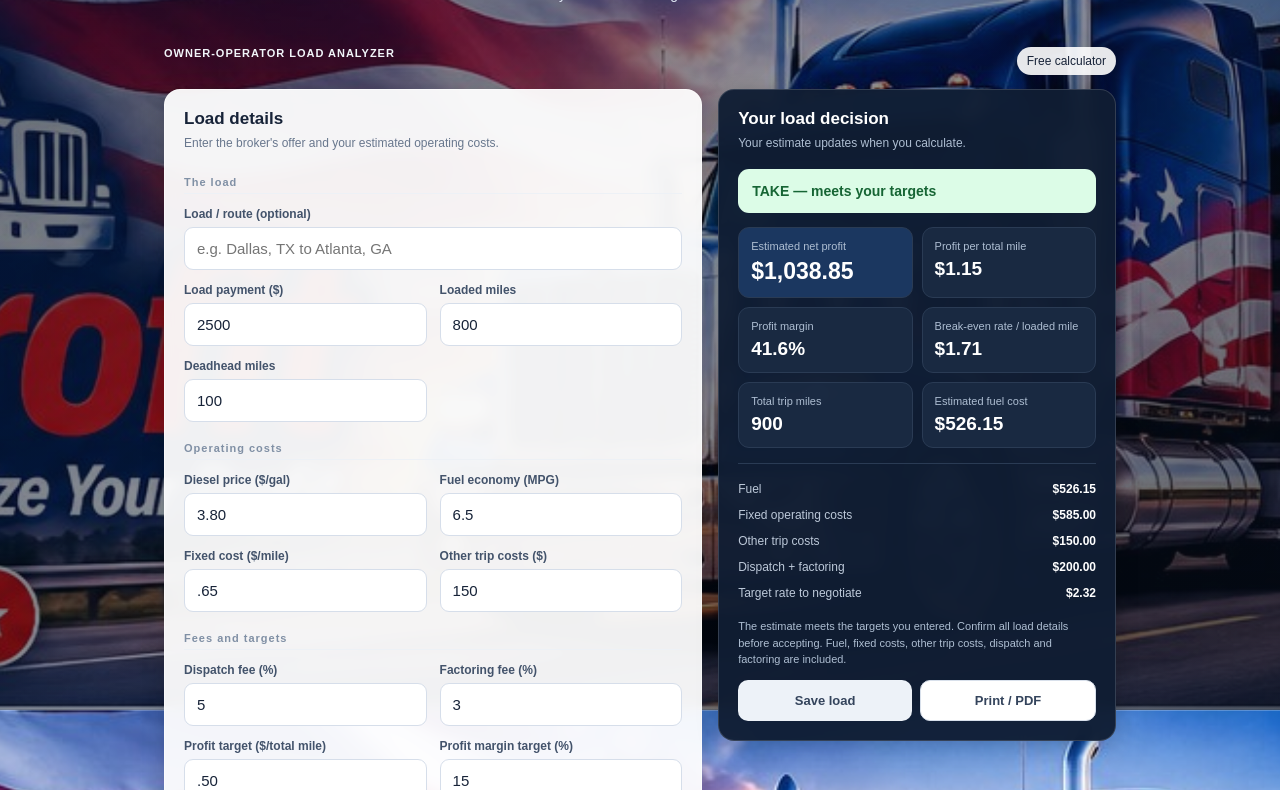
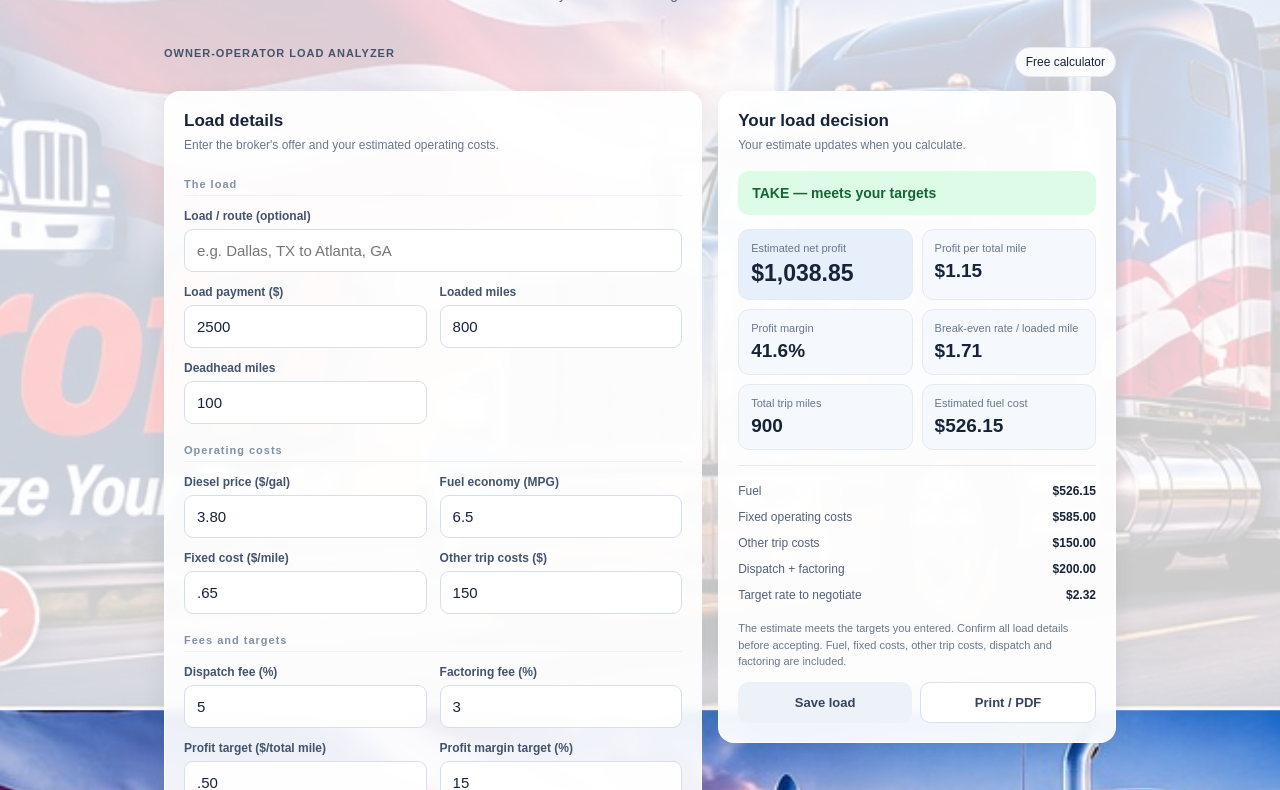
Before and after one commit to Mfouadi-ctrl/truckprofit-calculator, a plain HTML site: page index.html in a window 1280 px wide. Shown: the part 90-880 px from the top of the page. Drawn offline with Linux system fonts and the light colour scheme.

Commit message:
Update index.html

```diff
--- a/index.html
+++ b/index.html
@@ -4,194 +4,106 @@
 <head>
 <meta charset="UTF-8">
 <meta name="viewport" content="width=device-width, initial-scale=1">
-<meta name="theme-color" content="#0b1424">
-<title>TruckProfit 3.4</title>
+<meta name="theme-color" content="#ffffff">
+<title>TruckProfit 3.5</title>
 <style>
 *{box-sizing:border-box}
-
-html{min-height:100%;background:#0b1424}
-
+html{min-height:100%;background:#fff}
 body{
 margin:0;
 min-height:100vh;
-background:#0b1424 url('truckprofit-american-header.jpg') center center/cover fixed no-repeat;
+background:#fff url('truckprofit-american-header.jpg') center center/cover fixed no-repeat;
 color:#172338;
 font-family:Arial,sans-serif;
 position:relative;
 isolation:isolate;
 }
-
 body::before{
 content:"";
 position:fixed;
 inset:0;
 z-index:-1;
-background:linear-gradient(
-135deg,
-rgba(5,13,27,.62),
-rgba(5,15,31,.42),
-rgba(5,13,27,.68)
-);
+background:rgba(255,255,255,.80);
 pointer-events:none;
 }
-
 header{
 background:transparent;
-color:white;
+color:#172338;
 padding:30px 18px 24px;
 min-height:125px;
 display:flex;
 align-items:center;
 }
-
 .inner,main{max-width:980px;margin:auto}
-
 .brand{display:flex;align-items:center;gap:12px}
-.mark{background:#2563eb;padding:12px;border-radius:12px;font-weight:bold}
+.mark{background:#2563eb;padding:12px;border-radius:12px;font-weight:bold;color:white}
 h1{font-size:24px;margin:0}
-header p{color:#e1e9f5;font-size:14px;margin:8px 0 0}
-
+header p{color:#526176;font-size:14px;margin:8px 0 0}
 main{padding:12px 14px 30px}
-
-.topline{
-display:flex;
-justify-content:space-between;
-margin-bottom:14px;
-gap:10px;
-color:white;
-}
-
-.eyebrow{font-size:11px;font-weight:bold;letter-spacing:1px;color:#f1f5f9}
-.status{font-size:12px;background:rgba(255,255,255,.90);padding:7px 10px;border-radius:20px;color:#172338}
-
-.layout{
-display:grid;
-grid-template-columns:1.15fr .85fr;
-gap:16px;
-align-items:start;
-}
-
+.topline{display:flex;justify-content:space-between;margin-bottom:14px;gap:10px;color:#172338}
+.eyebrow{font-size:11px;font-weight:bold;letter-spacing:1px;color:#43536b}
+.status{font-size:12px;background:rgba(255,255,255,.9);padding:7px 10px;border-radius:20px;color:#172338;border:1px solid #e5eaf0}
+.layout{display:grid;grid-template-columns:1.15fr .85fr;gap:16px;align-items:start}
 .card{
-background:rgba(255,255,255,.94);
-backdrop-filter:blur(7px);
--webkit-backdrop-filter:blur(7px);
-border:1px solid rgba(255,255,255,.55);
+background:rgba(255,255,255,.91);
+backdrop-filter:blur(5px);
+-webkit-backdrop-filter:blur(5px);
+border:1px solid rgba(255,255,255,.9);
 border-radius:16px;
 padding:19px;
 margin-bottom:16px;
-box-shadow:0 5px 22px rgba(0,0,0,.18);
+box-shadow:0 5px 22px rgba(30,45,65,.08);
 }
-
 .card h2{font-size:17px;margin:0 0 5px}
 .hint{font-size:12px;color:#68778d;line-height:1.5;margin:0 0 17px}
-
 .grid{display:grid;grid-template-columns:repeat(2,minmax(0,1fr));gap:13px}
-
-.field label{
-display:block;
-font-size:12px;
-font-weight:bold;
-color:#43536b;
-margin-bottom:6px;
-}
-
-.field input{
-width:100%;
-border:1px solid #d6deea;
-border-radius:9px;
-padding:12px;
-font-size:15px;
-background:white;
-color:#172338;
-}
-
+.field label{display:block;font-size:12px;font-weight:bold;color:#43536b;margin-bottom:6px}
+.field input{width:100%;border:1px solid #d6deea;border-radius:9px;padding:12px;font-size:15px;background:rgba(255,255,255,.96);color:#172338}
 .field input:focus{outline:3px solid #dbeafe;border-color:#4b83ed}
-
 .full,.section-label{grid-column:1/-1}
-.section-label{
-font-size:11px;
-font-weight:bold;
-letter-spacing:1px;
-color:#8090a5;
-border-bottom:1px solid #edf1f6;
-padding:7px 0 5px;
-}
-
-.btn{
-border:0;
-border-radius:10px;
-padding:12px 15px;
-font-size:13px;
-font-weight:bold;
-cursor:pointer;
-}
-
+.section-label{font-size:11px;font-weight:bold;letter-spacing:1px;color:#8090a5;border-bottom:1px solid #edf1f6;padding:7px 0 5px}
+.btn{border:0;border-radius:10px;padding:12px 15px;font-size:13px;font-weight:bold;cursor:pointer}
 .primary{background:#2563eb;color:white;width:100%;margin-top:17px}
 .soft{background:#edf2f8;color:#34445c}
 .outline{background:white;border:1px solid #d8e0eb;color:#34445c}
 .danger{background:#fff0ef;color:#a52a22}
-
 .result-card{
-background:rgba(16,30,51,.96);
-color:white;
-border:1px solid rgba(255,255,255,.15);
+background:rgba(255,255,255,.93);
+color:#172338;
+border:1px solid rgba(255,255,255,.95);
 }
-
-.result-card h2{color:white}
-.result-card .hint{color:#aebed2}
-
+.result-card h2{color:#172338}
+.result-card .hint{color:#68778d}
 .decision{padding:14px;border-radius:11px;margin:14px 0;font-size:14px;font-weight:bold}
 .take{background:#dcfce7;color:#166534}
 .negotiate{background:#fef3c7;color:#854d0e}
 .reject{background:#fee2e2;color:#991b1b}
-
 .metrics{display:grid;grid-template-columns:repeat(2,minmax(0,1fr));gap:9px}
-
-.metric{
-background:rgba(26,43,67,.95);
-border:1px solid #2a3b54;
-border-radius:11px;
-padding:12px;
-}
-
-.metric span{display:block;color:#aebed2;font-size:11px;margin-bottom:6px}
-.metric strong{display:block;color:white;font-size:19px;overflow-wrap:anywhere}
-.featured{background:#1b3760}
+.metric{background:rgba(245,248,252,.96);border:1px solid #e5eaf0;border-radius:11px;padding:12px}
+.metric span{display:block;color:#68778d;font-size:11px;margin-bottom:6px}
+.metric strong{display:block;color:#172338;font-size:19px;overflow-wrap:anywhere}
+.featured{background:rgba(231,239,250,.97)}
 .featured strong{font-size:23px}
-
-.breakdown{margin-top:15px;border-top:1px solid #2a3b54;padding-top:12px}
-.break-row{display:flex;justify-content:space-between;padding:6px 0;color:#bdc9d9;font-size:12px}
-.break-row strong{color:white}
-.result-note{color:#aebed2;font-size:11px;line-height:1.5;margin-top:12px}
-
+.breakdown{margin-top:15px;border-top:1px solid #e5eaf0;padding-top:12px}
+.break-row{display:flex;justify-content:space-between;padding:6px 0;color:#536176;font-size:12px}
+.break-row strong{color:#172338}
+.result-note{color:#68778d;font-size:11px;line-height:1.5;margin-top:12px}
 .actions{display:flex;gap:8px;flex-wrap:wrap;margin-top:12px}
 .actions .btn{flex:1}
-
 table{border-collapse:collapse;width:100%;font-size:12px;min-width:540px}
 th,td{text-align:left;padding:11px 8px;border-bottom:1px solid #edf1f6;white-space:nowrap}
 th{color:#64748b;font-size:11px}
 .tablewrap{overflow-x:auto}
 .empty{font-size:13px;color:#68778d;padding:12px 0}
-
 .error{display:none;color:#b42318;background:#fff0ef;padding:10px;border-radius:9px;font-size:12px;margin-top:12px}
 .error.show{display:block}
-
-.footnote{text-align:center;color:white;font-size:11px;padding:10px 14px 25px;text-shadow:0 1px 4px #000}
-
-body>section.card{
-max-width:952px;
-margin:0 auto 16px;
-}
-
+.footnote{text-align:center;color:#526176;font-size:11px;padding:10px 14px 25px}
+body>section.card{max-width:952px;margin:0 auto 16px}
 @media(max-width:720px){
-body{
-background-attachment:scroll;
-background-position:center center;
-}
+body{background-attachment:scroll;background-position:center center}
 .layout{grid-template-columns:1fr}
 header{min-height:105px;padding:24px 15px 18px}
 }
-
 @media(max-width:440px){
 .card{padding:16px}
 .grid{gap:11px}
@@ -201,7 +113,6 @@ h1{font-size:22px}
 main{padding:10px 11px 25px}
 body>section.card{margin-left:11px;margin-right:11px}
 }
-
 @media print{
 body{background:white!important}
 body::before{display:none}
@@ -214,150 +125,63 @@ header,.footnote{color:black}
 .metric span,.break-row,.result-note{color:#444}
 }
 </style>
-
 <script data-goatcounter="https://truckprofit.goatcounter.com/count"
 async src="https://gc.zgo.at/count.js"></script>
 </head>
-
 <body>
-
 <header>
 <div class="inner">
 <div class="brand">
 <div class="mark">TP</div>
 <div>
-<h1>TruckProfit 3.4</h1>
+<h1>TruckProfit 3.5</h1>
 <p>Know your numbers. Negotiate with confidence.</p>
 </div>
 </div>
 </div>
 </header>
-
 <main>
 <div class="topline">
 <span class="eyebrow">OWNER-OPERATOR LOAD ANALYZER</span>
 <span class="status">Free calculator</span>
 </div>
-
 <div class="layout">
-
 <section class="card form-card">
 <h2>Load details</h2>
 <p class="hint">Enter the broker's offer and your estimated operating costs.</p>
-
 <div class="grid">
 <div class="section-label">The load</div>
-
-<div class="field full">
-<label for="name">Load / route (optional)</label>
-<input id="name" placeholder="e.g. Dallas, TX to Atlanta, GA">
+<div class="field full"><label for="name">Load / route (optional)</label><input id="name" placeholder="e.g. Dallas, TX to Atlanta, GA"></div>
+<div class="field"><label for="payment">Load payment ($)</label><input id="payment" type="number" min="0" step=".01" value="2500"></div>
+<div class="field"><label for="loaded">Loaded miles</label><input id="loaded" type="number" min="0" value="800"></div>
+<div class="field"><label for="deadhead">Deadhead miles</label><input id="deadhead" type="number" min="0" value="100"></div>
+<div class="section-label">Operating costs</div>
+<div class="field"><label for="fuel">Diesel price ($/gal)</label><input id="fuel" type="number" min="0" step=".01" value="3.80"></div>
+<div class="field"><label for="mpg">Fuel economy (MPG)</label><input id="mpg" type="number" min=".1" step=".1" value="6.5"></div>
+<div class="field"><label for="fixed">Fixed cost ($/mile)</label><input id="fixed" type="number" min="0" step=".01" value=".65"></div>
+<div class="field"><label for="other">Other trip costs ($)</label><input id="other" type="number" min="0" step=".01" value="150"></div>
+<div class="section-label">Fees and targets</div>
+<div class="field"><label for="dispatch">Dispatch fee (%)</label><input id="dispatch" type="number" min="0" max="100" step=".1" value="5"></div>
+<div class="field"><label for="factoring">Factoring fee (%)</label><input id="factoring" type="number" min="0" max="100" step=".1" value="3"></div>
+<div class="field"><label for="target">Profit target ($/total mile)</label><input id="target" type="number" min="0" step=".01" value=".50"></div>
+<div class="field"><label for="marginTarget">Profit margin target (%)</label><input id="marginTarget" type="number" min="0" max="100" value="15"></div>
 </div>
-
-<div class="field">
-<label for="payment">Load payment ($)</label>
-<input id="payment" type="number" min="0" step=".01" value="2500">
-</div>
-
-<div class="field">
-<label for="loaded">Loaded miles</label>
-<input id="loaded" type="number" min="0" value="800">
-</div>
-
-<div class="field">
-<label for="deadhead">Deadhead miles</label>
-<input id="deadhead" type="number" min="0" value="100">
-</div>
-
-<div class="section-label">Operating costs</div>
-
-<div class="field">
-<label for="fuel">Diesel price ($/gal)</label>
-<input id="fuel" type="number" min="0" step=".01" value="3.80">
-</div>
-
-<div class="field">
-<label for="mpg">Fuel economy (MPG)</label>
-<input id="mpg" type="number" min=".1" step=".1" value="6.5">
-</div>
-
-<div class="field">
-<label for="fixed">Fixed cost ($/mile)</label>
-<input id="fixed" type="number" min="0" step=".01" value=".65">
-</div>
-
-<div class="field">
-<label for="other">Other trip costs ($)</label>
-<input id="other" type="number" min="0" step=".01" value="150">
-</div>
-
-<div class="section-label">Fees and targets</div>
-
-<div class="field">
-<label for="dispatch">Dispatch fee (%)</label>
-<input id="dispatch" type="number" min="0" max="100" step=".1" value="5">
-</div>
-
-<div class="field">
-<label for="factoring">Factoring fee (%)</label>
-<input id="factoring" type="number" min="0" max="100" step=".1" value="3">
-</div>
-
-<div class="field">
-<label for="target">Profit target ($/total mile)</label>
-<input id="target" type="number" min="0" step=".01" value=".50">
-</div>
-
-<div class="field">
-<label for="marginTarget">Profit margin target (%)</label>
-<input id="marginTarget" type="number" min="0" max="100" value="15">
-</div>
-</div>
-
 <div id="error" class="error" role="alert"></div>
-
 <button class="btn primary" id="calculate">Calculate my load</button>
-
 <p class="hint" style="margin-top:12px">Fixed cost per mile can include truck payment, insurance and maintenance reserves. Do not count an expense twice.</p>
 </section>
-
 <section class="card result-card">
 <h2>Your load decision</h2>
 <p class="hint">Your estimate updates when you calculate.</p>
-
 <div id="decision" class="decision negotiate">Enter your load details and calculate.</div>
-
 <div class="metrics">
-<div class="metric featured">
-<span>Estimated net profit</span>
-<strong id="profit">$—</strong>
+<div class="metric featured"><span>Estimated net profit</span><strong id="profit">$—</strong></div>
+<div class="metric"><span>Profit per total mile</span><strong id="ppm">$—</strong></div>
+<div class="metric"><span>Profit margin</span><strong id="margin">—</strong></div>
+<div class="metric"><span>Break-even rate / loaded mile</span><strong id="breakEven">$—</strong></div>
+<div class="metric"><span>Total trip miles</span><strong id="totalMiles">—</strong></div>
+<div class="metric"><span>Estimated fuel cost</span><strong id="fuelCost">$—</strong></div>
 </div>
-
-<div class="metric">
-<span>Profit per total mile</span>
-<strong id="ppm">$—</strong>
-</div>
-
-<div class="metric">
-<span>Profit margin</span>
-<strong id="margin">—</strong>
-</div>
-
-<div class="metric">
-<span>Break-even rate / loaded mile</span>
-<strong id="breakEven">$—</strong>
-</div>
-
-<div class="metric">
-<span>Total trip miles</span>
-<strong id="totalMiles">—</strong>
-</div>
-
-<div class="metric">
-<span>Estimated fuel cost</span>
-<strong id="fuelCost">$—</strong>
-</div>
-</div>
-
 <div class="breakdown">
 <div class="break-row"><span>Fuel</span><strong id="bFuel">$—</strong></div>
 <div class="break-row"><span>Fixed operating costs</span><strong id="bFixed">$—</strong></div>
@@ -365,76 +189,50 @@ async src="https://gc.zgo.at/count.js"></script>
 <div class="break-row"><span>Dispatch + factoring</span><strong id="bFees">$—</strong></div>
 <div class="break-row"><span>Target rate to negotiate</span><strong id="targetRate">$—</strong></div>
 </div>
-
 <p class="result-note" id="explain">Estimates only. Verify the route, appointments, broker credit and accessorial charges before booking.</p>
-
 <div class="actions">
 <button class="btn soft" id="save">Save load</button>
 <button class="btn outline" id="print">Print / PDF</button>
 </div>
 </section>
 </div>
-
 <section class="card saved-card">
 <h2>Saved load comparison</h2>
 <p class="hint">Saved loads stay in this browser on this device.</p>
-
 <div class="actions" style="margin:0 0 12px">
 <button class="btn soft" id="csv">Export CSV</button>
 <button class="btn danger" id="clear">Clear saved loads</button>
 </div>
-
-<div class="tablewrap" id="savedWrap">
-<p class="empty">No saved loads yet.</p>
-</div>
+<div class="tablewrap" id="savedWrap"><p class="empty">No saved loads yet.</p></div>
 </section>
 </main>
-
 <section class="card">
 <h2>Help us improve TruckProfit</h2>
 <p class="hint">Tell us what works, what needs fixing, and what features you'd like to see.</p>
 <a href="https://docs.google.com/forms/d/e/1FAIpQLSd5TmroP35RTowLteBldEabIOSqc2kPcSZdboIeifgR-z_Fag/viewform" target="_blank" rel="noopener noreferrer" class="btn primary" style="display:block;text-align:center;text-decoration:none">Share your feedback</a>
 </section>
-
-<div class="footnote">TruckProfit 3.4 · Built for clearer load decisions · Estimates are not financial or tax advice.</div>
-
+<div class="footnote">TruckProfit 3.5 · Built for clearer load decisions · Estimates are not financial or tax advice.</div>
 <script>
 const $=id=>document.getElementById(id);
 let current=null;
-
 const val=id=>Number($(id).value);
 const money=n=>new Intl.NumberFormat('en-US',{style:'currency',currency:'USD'}).format(n);
 
 function calculate(){
 $('error').classList.remove('show');
 current=null;
-
-const payment=val('payment'),
-loaded=val('loaded'),
-deadhead=val('deadhead'),
-fuel=val('fuel'),
-mpg=val('mpg'),
-fixed=val('fixed'),
-other=val('other'),
-dispatch=val('dispatch')/100,
-factoring=val('factoring')/100,
-target=val('target'),
-marginTarget=val('marginTarget')/100;
-
+const payment=val('payment'),loaded=val('loaded'),deadhead=val('deadhead'),fuel=val('fuel'),mpg=val('mpg'),fixed=val('fixed'),other=val('other'),dispatch=val('dispatch')/100,factoring=val('factoring')/100,target=val('target'),marginTarget=val('marginTarget')/100;
 const fields=['payment','loaded','deadhead','fuel','mpg','fixed','other','dispatch','factoring','target','marginTarget'];
-
 if(fields.some(id=>!Number.isFinite(val(id))||val(id)<0)||loaded<=0||mpg<=0||dispatch>1||factoring>1||dispatch+factoring>=1||marginTarget>1){
 $('error').textContent='Check your entries: values must be valid and non-negative; loaded miles and MPG must be above zero; combined fees must be below 100%.';
 $('error').classList.add('show');
 return;
 }
-
 if(marginTarget>=1-dispatch-factoring){
 $('error').textContent='Your profit margin target is too high for the dispatch and factoring fees. Lower the margin target below '+((1-dispatch-factoring)*100).toFixed(1)+'%.';
 $('error').classList.add('show');
 return;
 }
-
 const miles=loaded+deadhead;
 const fuelCost=miles/mpg*fuel;
 const fixedCost=miles*fixed;
@@ -444,14 +242,11 @@ const profit=payment-costs;
 const ppm=profit/miles;
 const margin=payment>0?profit/payment:0;
 const breakEven=(fuelCost+fixedCost+other)/(loaded*(1-dispatch-factoring));
-
 const baseCosts=fuelCost+fixedCost+other;
 const rateForProfit=(baseCosts+target*miles)/(loaded*(1-dispatch-factoring));
 const rateForMargin=baseCosts/(loaded*(1-dispatch-factoring-marginTarget));
 const targetRate=Math.max(rateForProfit,rateForMargin);
-
 let verdict,cls,detail;
-
 if(profit<0){
 verdict='REJECT — estimated loss';
 cls='reject';
@@ -465,7 +260,6 @@ verdict='TAKE — meets your targets';
 cls='take';
 detail='The estimate meets the targets you entered. Confirm all load details before accepting.';
 }
-
 $('profit').textContent=money(profit);
 $('ppm').textContent=money(ppm);
 $('margin').textContent=(margin*100).toFixed(1)+'%';
@@ -480,45 +274,23 @@ $('targetRate').textContent=money(targetRate);
 $('decision').className='decision '+cls;
 $('decision').textContent=verdict;
 $('explain').textContent=detail+' Fuel, fixed costs, other trip costs, dispatch and factoring are included.';
-
-current={
-name:$('name').value.trim()||'Unnamed load',
-payment,
-loaded,
-deadhead,
-totalMiles:miles,
-fuelCost,
-fixedCost,
-other,
-fees,
-profit,
-ppm,
-margin:margin*100,
-breakEven,
-targetRate,
-verdict:verdict.split(' —')[0]
-};
+current={name:$('name').value.trim()||'Unnamed load',payment,loaded,deadhead,totalMiles:miles,fuelCost,fixedCost,other,fees,profit,ppm,margin:margin*100,breakEven,targetRate,verdict:verdict.split(' —')[0]};
 }
 
 function getSaved(){
 try{return JSON.parse(localStorage.getItem('truckprofitLoads')||'[]')}
 catch(e){return[]}
 }
-
 function esc(s){
 return String(s).replace(/[&<>"']/g,c=>({'&':'&amp;','<':'&lt;','>':'&gt;','"':'&quot;',"'":'&#39;'}[c]))
 }
-
 function renderSaved(){
 const a=getSaved();
-
 if(!a.length){
 $('savedWrap').innerHTML='<p class="empty">No saved loads yet.</p>';
 return;
 }
-
 $('savedWrap').innerHTML='<table><thead><tr><th>Load</th><th>Payment</th><th>Profit</th><th>$/mile</th><th>Decision</th><th>Action</th></tr></thead><tbody>'+a.map((x,i)=>'<tr><td>'+esc(x.name)+'</td><td>'+money(x.payment)+'</td><td>'+money(x.profit)+'</td><td>'+money(x.ppm)+'</td><td>'+esc(x.verdict)+'</td><td><button class="btn danger" data-del="'+i+'" style="padding:7px 10px">Delete</button></td></tr>').join('')+'</tbody></table>';
-
 document.querySelectorAll('[data-del]').forEach(b=>b.addEventListener('click',()=>{
 const list=getSaved();
 list.splice(Number(b.dataset.del),1);
@@ -526,9 +298,7 @@ localStorage.setItem('truckprofitLoads',JSON.stringify(list));
 renderSaved();
 }));
 }
-
 $('calculate').addEventListener('click',calculate);
-
 $('save').addEventListener('click',()=>{
 calculate();
 if(!current)return;
@@ -539,16 +309,13 @@ renderSaved();
 $('save').textContent='Saved!';
 setTimeout(()=>$('save').textContent='Save load',1200);
 });
-
 $('print').addEventListener('click',()=>window.print());
-
 $('clear').addEventListener('click',()=>{
 if(confirm('Delete all saved loads from this browser?')){
 localStorage.removeItem('truckprofitLoads');
 renderSaved();
 }
 });
-
 $('csv').addEventListener('click',()=>{
 const a=getSaved();
 if(!a.length){alert('Save a load first.');return}
@@ -561,7 +328,6 @@ link.download='truckprofit-loads.csv';
 link.click();
 URL.revokeObjectURL(url);
 });
-
 calculate();
 renderSaved();
 </script>
```
